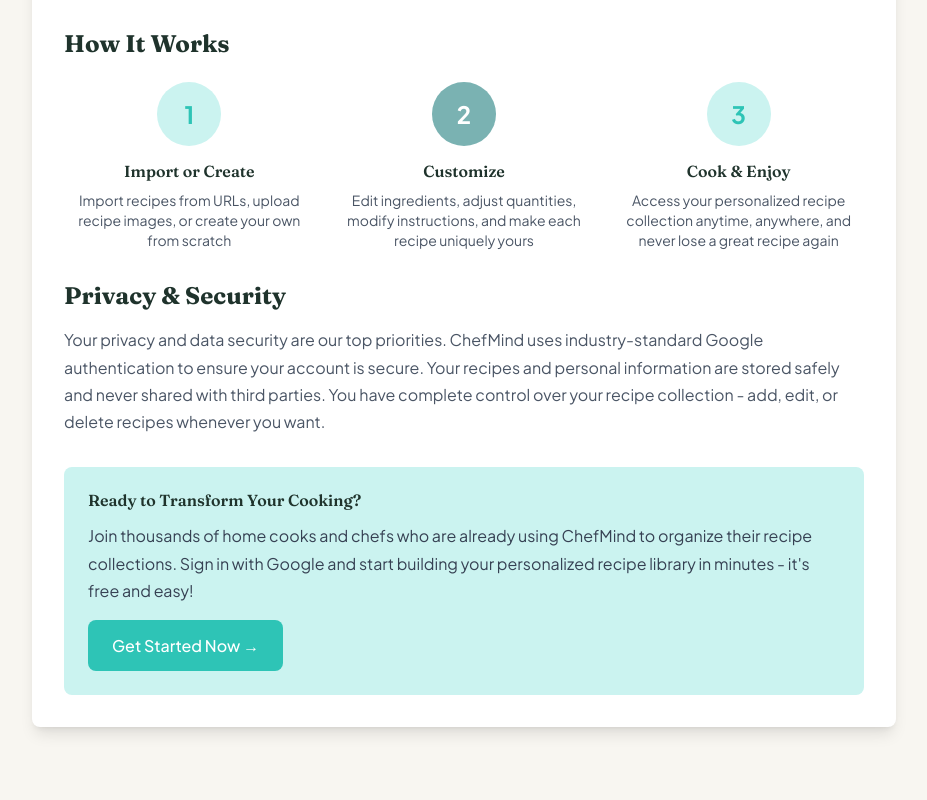
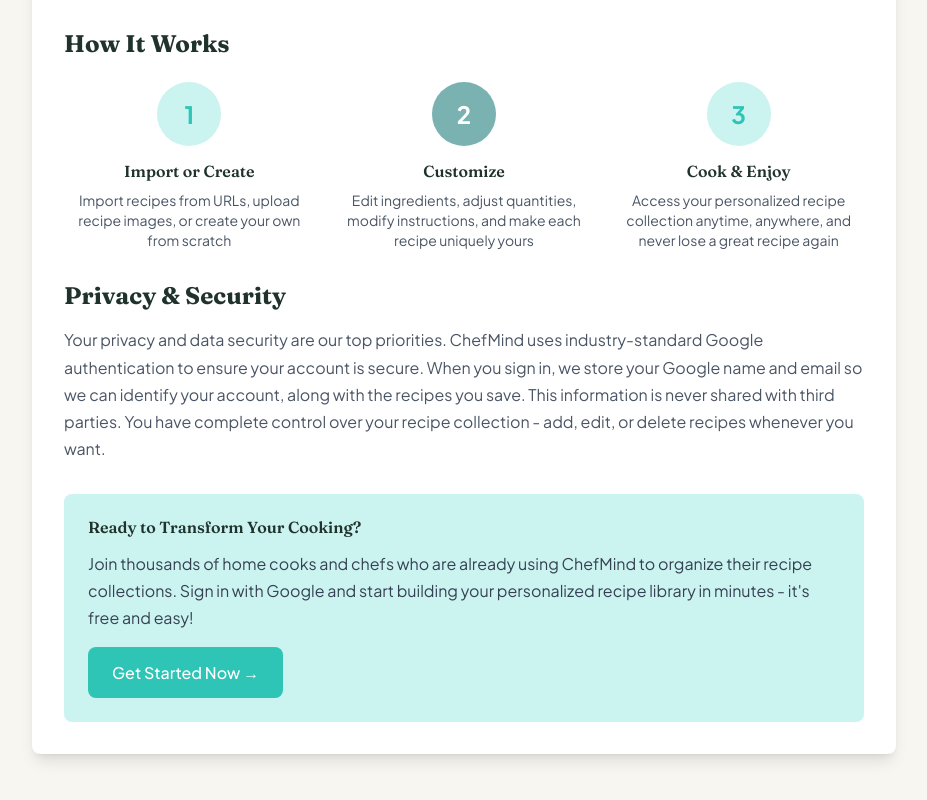
Before and after one commit to avitalg/chefmind, a React (Vite) app: page /about in a window 1280 px wide. Shown: the part 893-1693 px from the top of the page, without its empty margins (176-1103 px from the left). Built offline with nearby package versions, Linux system fonts and the light colour scheme; no server answers.

Commit message:
feat: user

```diff
--- a/src/pages/About.tsx
+++ b/src/pages/About.tsx
@@ -61,9 +61,10 @@ const About = () => {
           <h2 className="text-xl sm:text-2xl font-semibold text-gray-800 mt-6 sm:mt-8 mb-3 sm:mb-4 leading-tight">Privacy & Security</h2>
           <p className="text-gray-600 mb-4">
             Your privacy and data security are our top priorities. ChefMind uses industry-standard
-            Google authentication to ensure your account is secure. Your recipes and personal
-            information are stored safely and never shared with third parties. You have complete
-            control over your recipe collection - add, edit, or delete recipes whenever you want.
+            Google authentication to ensure your account is secure. When you sign in, we store your
+            Google name and email so we can identify your account, along with the recipes you save.
+            This information is never shared with third parties. You have complete control over your
+            recipe collection - add, edit, or delete recipes whenever you want.
           </p>
 
           <div className="bg-[#cbf3f0] rounded-lg p-6 mt-8">
--- a/src/pages/FAQ.tsx
+++ b/src/pages/FAQ.tsx
@@ -17,7 +17,7 @@ const faqData = [
     },
     {
       question: "Is my recipe data secure and private?",
-      answer: "Absolutely! Your recipes are stored securely and are only accessible to you. We use JWT authentication and never share your personal data with third parties. Your recipes are backed up and can be accessed from any device when you're signed in."
+      answer: "Absolutely! Your recipes are stored securely and are only accessible to you. When you sign in with Google we also save your name and email so we can identify your account. We use JWT authentication and never share your personal data with third parties. Your recipes are backed up and can be accessed from any device when you're signed in."
     },
     {
       question: "Can I access my recipes from multiple devices?",
```
